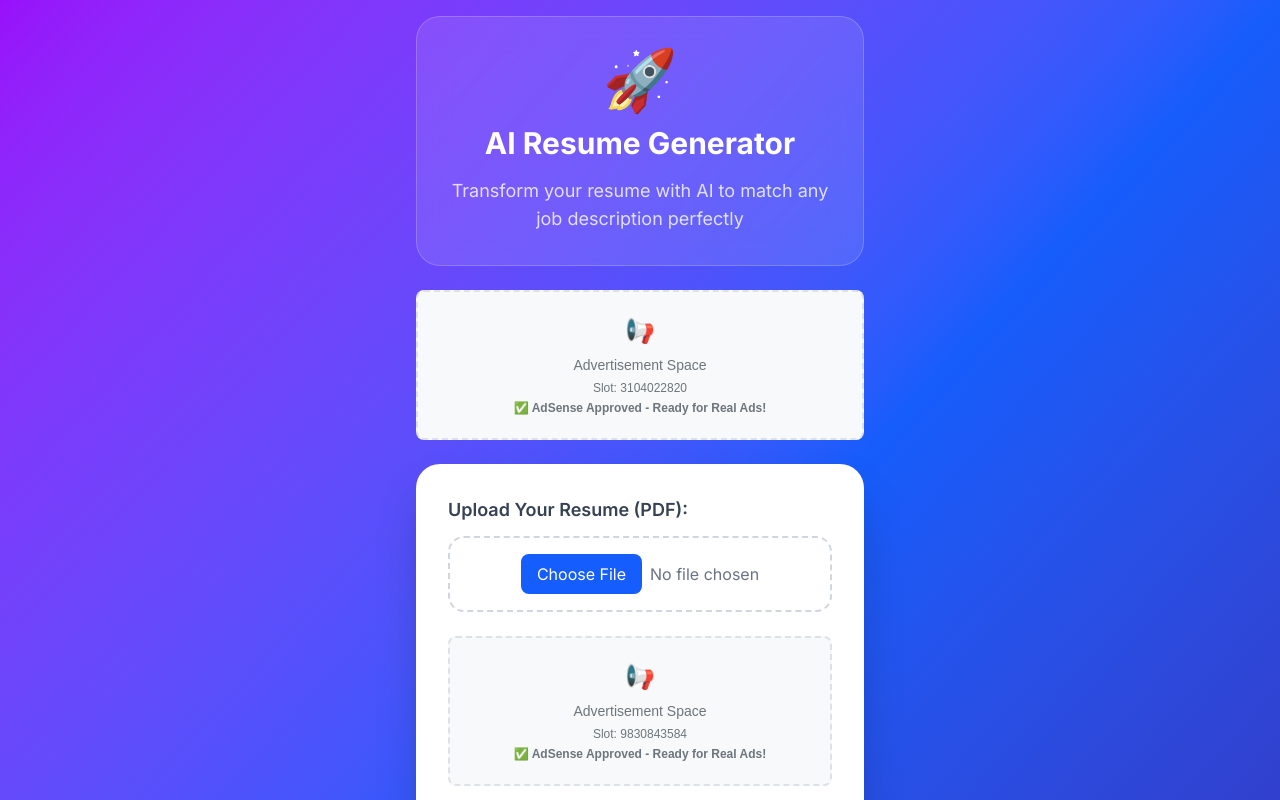
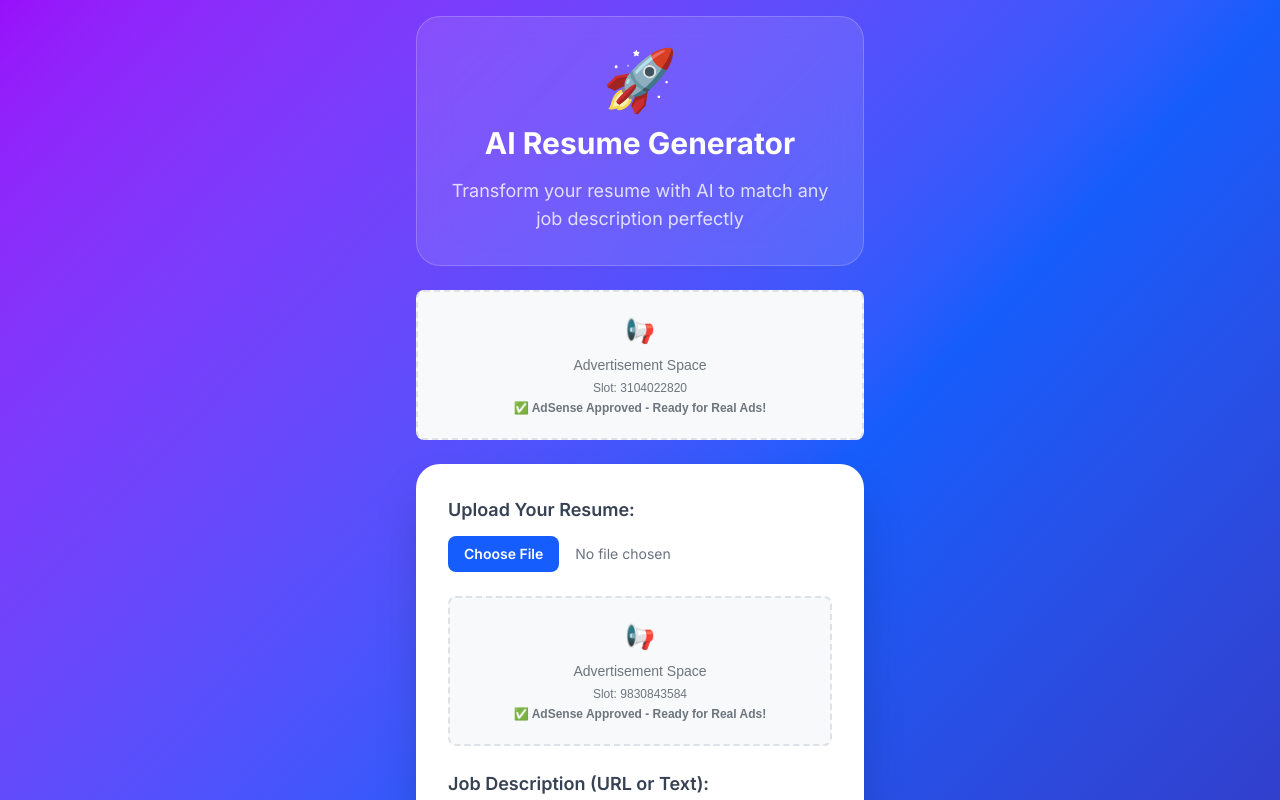
Before and after one commit to EM4th/resume-gen-app-2, a Next.js app: page / in a window 1280 px wide. Shown: the top 800 px of the page. Built offline with nearby package versions, Linux system fonts and the light colour scheme.

Commit message:
Fix: Implement single-line upload box as requested

```diff
--- a/package.json
+++ b/package.json
@@ -15,6 +15,7 @@
     "@types/formidable": "^3.4.5",
     "@types/react-pdf": "^6.2.0",
     "daisyui": "^5.1.6",
+    "docx": "^9.5.1",
     "file-saver": "^2.0.5",
     "formidable": "^3.5.4",
     "html-to-docx": "^1.8.0",
--- a/src/app/page.tsx
+++ b/src/app/page.tsx
@@ -89,35 +89,16 @@ export default function Home() {
               <form onSubmit={handleSubmit} className="space-y-6">
                 <div>
                   <label className="block text-gray-700 font-semibold mb-3 text-lg">
-                    Upload Your Resume (PDF):
+                    Upload Your Resume:
                   </label>
-                  <div className="relative">
+                  <div className="flex items-center gap-3">
                     <input
                       type="file"
-                      className="absolute inset-0 w-full h-full opacity-0 cursor-pointer"
+                      className="flex-1 text-sm text-gray-500 file:mr-4 file:py-2 file:px-4 file:rounded-lg file:border-0 file:text-sm file:font-semibold file:bg-blue-600 file:text-white hover:file:bg-blue-700 file:cursor-pointer cursor-pointer"
                       onChange={handleFileChange}
                       accept=".pdf,.doc,.docx,application/pdf,application/msword,application/vnd.openxmlformats-officedocument.wordprocessingml.document"
                       required
                     />
-                    <div className="border-2 border-gray-300 border-dashed rounded-2xl p-4 text-center hover:border-blue-400 transition-colors">
-                      <div className="text-gray-500 flex items-center justify-center">
-                        {resumeFile ? (
-                          <span className="text-blue-600 font-medium">
-                            📄 {resumeFile.name}
-                          </span>
-                        ) : (
-                          <>
-                            <button
-                              type="button"
-                              className="bg-blue-600 text-white px-4 py-2 rounded-lg hover:bg-blue-700 transition-colors"
-                            >
-                              Choose File
-                            </button>
-                            <span className="ml-2 text-gray-500">No file chosen</span>
-                          </>
-                        )}
-                      </div>
-                    </div>
                   </div>
                 </div>
 
```
Also changed, not shown: 1 other file (tests, documents, lock files or other folders).
